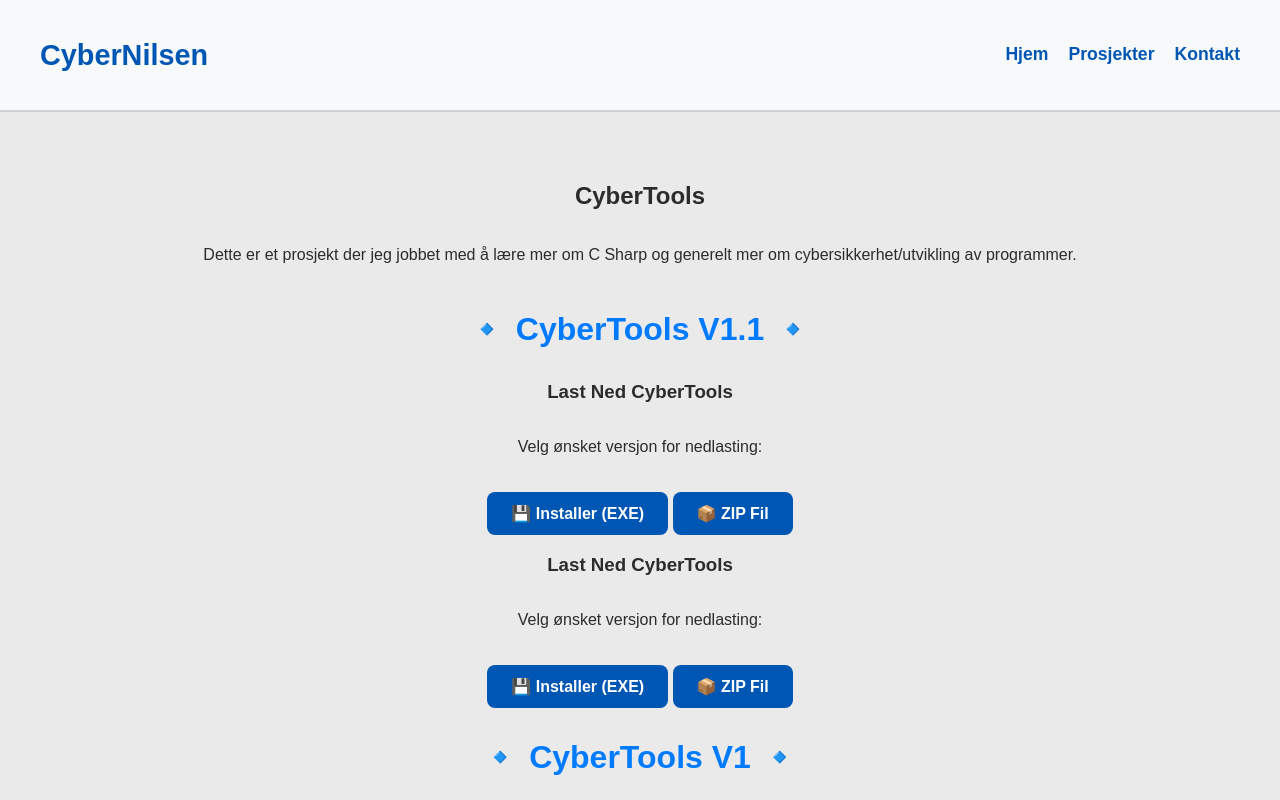
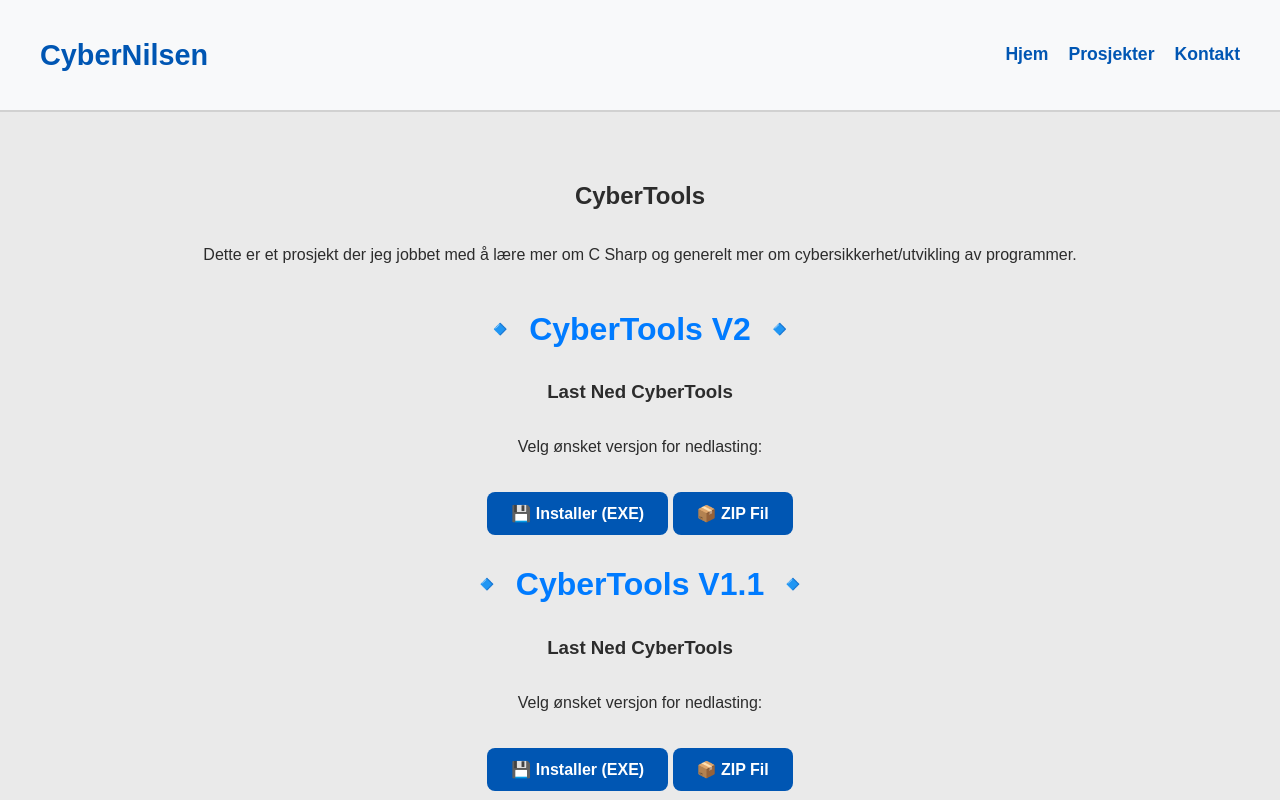
Before and after one commit to CyberNilsen/Andreas-Nettside, a plain HTML site: page cybertools.html in a window 1280 px wide. Shown: the top 800 px of the page. Drawn offline with Linux system fonts and the light colour scheme.

Commit message:
Update cybertools.html

```diff
--- a/cybertools.html
+++ b/cybertools.html
@@ -24,7 +24,7 @@
         <h2>CyberTools</h2>
         <p>Dette er et prosjekt der jeg jobbet med å lære mer om C Sharp og generelt mer om cybersikkerhet/utvikling av programmer.</p>
 
-        <h2 class="version-title">🔹 CyberTools V1.1 🔹</h2>
+        <h2 class="version-title">🔹 CyberTools V2 🔹</h2>
 
         <h3>Last Ned CyberTools</h3>
         <p>Velg ønsket versjon for nedlasting:</p>
@@ -32,6 +32,8 @@
             <a href="downloads/CyberTools_Installer_v2.0.0.exe" class="btn">💾 Installer (EXE)</a>
             <a href="downloads/CyberToolsProgramV2.zip" class="btn">📦 ZIP Fil</a>
         </div>
+
+        <h2 class="version-title">🔹 CyberTools V1.1 🔹</h2>
 
         <h3>Last Ned CyberTools</h3>
         <p>Velg ønsket versjon for nedlasting:</p>
```
